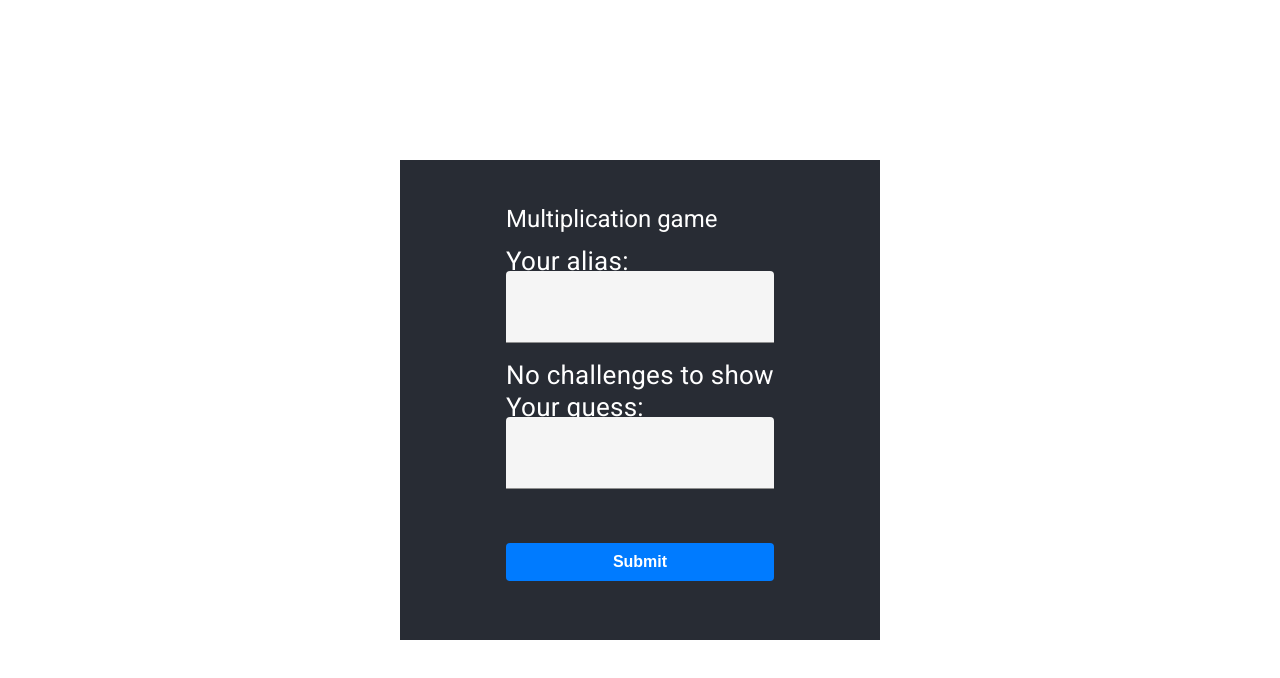
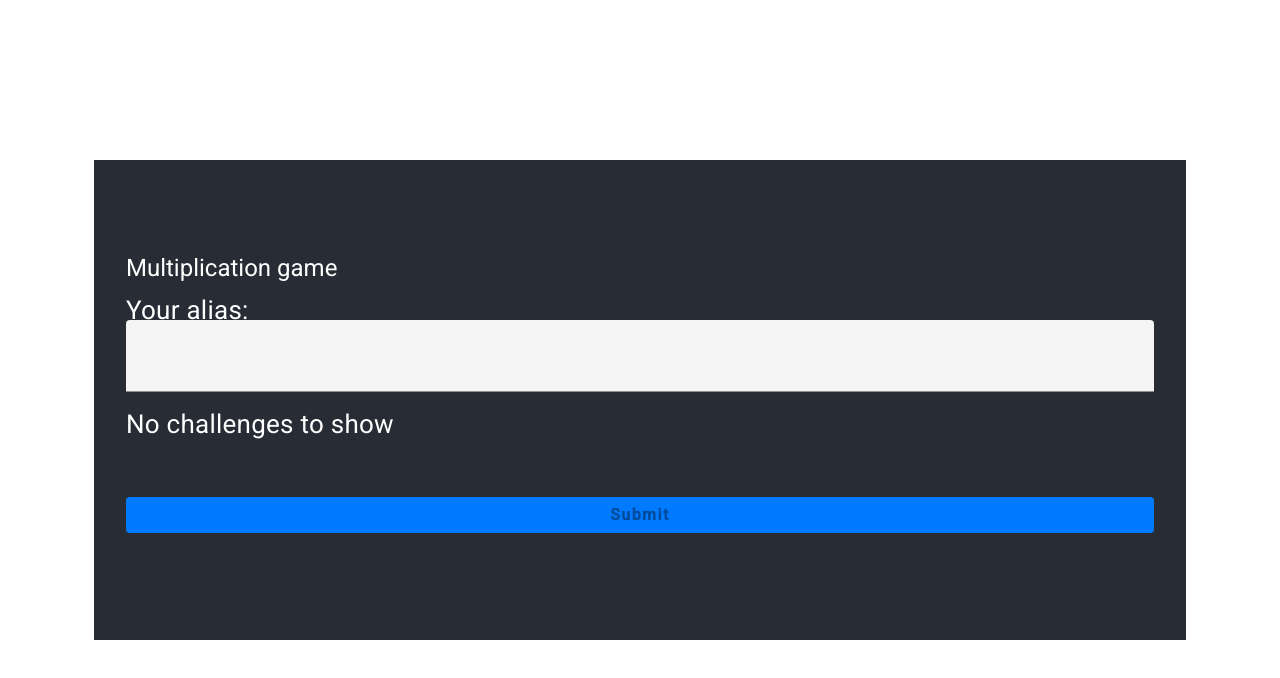
Before and after one commit to shabloel/book-microservices, an Angular app in the folder FE/multiplication-game/: page / in a window 1280 px wide. Shown: the top 678 px of the page. Built offline with nearby package versions, Linux system fonts and the light colour scheme; no server answers.

Commit message:
new code

```diff
--- a/FE/multiplication-game/src/app/app.module.ts
+++ b/FE/multiplication-game/src/app/app.module.ts
@@ -11,6 +11,7 @@ import { MatButtonModule } from '@angular/material/button';
 import { MatCheckboxModule } from '@angular/material/checkbox';
 import { MatChipsModule } from '@angular/material/chips';
 import { BrowserAnimationsModule } from '@angular/platform-browser/animations';
+import { MatFormFieldModule } from '@angular/material/form-field';
 
 @NgModule({
   declarations: [AppComponent, ChallengeComponentComponent],
@@ -25,6 +26,7 @@ import { BrowserAnimationsModule } from '@angular/platform-browser/animations';
     MatCheckboxModule,
     MatChipsModule,
     BrowserAnimationsModule,
+    MatFormFieldModule
   ],
   providers: [],
   bootstrap: [AppComponent],
--- a/FE/multiplication-game/src/app/components/challenge-component/challenge-component.component.css
+++ b/FE/multiplication-game/src/app/components/challenge-component/challenge-component.component.css
@@ -38,7 +38,6 @@
 }
 
 .input {
-  height: 30px;
   padding: 8px;
   font-size: 32px;
   font-family: Arial, sans-serif;
--- a/FE/multiplication-game/src/app/components/challenge-component/challenge-component.component.html
+++ b/FE/multiplication-game/src/app/components/challenge-component/challenge-component.component.html
@@ -3,6 +3,7 @@
 </head>
 
 <div class="container">
+
   <body>
     <main class="main">
       <h1>Multiplication game</h1>
@@ -10,17 +11,10 @@
         <label class="label">
           Your alias:
           <mat-form-field>
-            <input
-              matInput
-              class="input alias"
-              type="text"
-              formControlName="alias"
-            />
-            <mat-error
-              *ngIf="
+            <input matInput class="input alias" type="text" formControlName="alias" />
+            <mat-error *ngIf="
                 alias?.hasError('required') && (alias?.touched || alias?.dirty)
-              "
-            >
+              ">
               Your alias is required
             </mat-error>
           </mat-form-field>
@@ -34,31 +28,21 @@
           <p>No challenges to show</p>
         </ng-template>
 
-        <label *ngIf="challenge" class="label">
+
+        <mat-form-field class="input guess">
+          <mat-label *ngIf="challenge" class="label">
             Your guess:
-          <mat-form-field>
-            <input
-              matInput
-              class="input guess"
-              type="text"
-              formControlName="guess"
-            />
-            <mat-error
-              *ngIf="
-                guess?.hasError('required') && (guess?.touched || guess?.dirty)
-              "
-            >
+          </mat-label>
+          <input matInput type="number" formControlName="guess" />
+          <mat-error *ngIf="guess?.hasError('required') && (guess?.touched || guess?.dirty)">
             Guess is required
           </mat-error>
-            <mat-error
-              *ngIf="guess?.hasError('min') && (guess?.touched || guess?.dirty)"
-            >
+          <mat-error *ngIf="guess?.hasError('min') && (guess?.touched || guess?.dirty)">
             Guess should be at least zero
           </mat-error>
         </mat-form-field>
-        </label>
 
-        <button type="submit" [disabled]="form.invalid" class="button">
+        <button mat-button type="submit" [disabled]="form.invalid" class="button">
           Submit
         </button>
       </form>
--- a/FE/multiplication-game/src/app/components/challenge-component/challenge-component.component.ts
+++ b/FE/multiplication-game/src/app/components/challenge-component/challenge-component.component.ts
@@ -42,24 +42,29 @@ export class ChallengeComponentComponent implements OnInit {
       .subscribe((result) => {
         if (result.correct) {
           this.updateMessage('Congratulations, your guess is correct!');
+          console.log("field", this.form.value.guess);
         } else {
           this.updateMessage(
             'Oops! Your guess ' +
-              result.resultAttempt +
-              ' is wrong, but keep playing!'
-          );
-        }
-      });
+            result.resultAttempt +
+            ' is wrong, but keep playing!'
+            );
+          }
+        });
+        this.getChallenge()
+        this.clearInputFieldGuess();
   }
 
   private getChallenge() {
     this.challengeService.getChallenge().subscribe(
       (result) => {
         this.challenge = result;
+        console.log("new challenge: ", this.challenge);
         this.haveChallenge = true;
       },
       (error) => {
         console.error('Could not reach the server.');
+        this.haveChallenge = false;
       }
     );
   }
@@ -81,6 +86,11 @@ export class ChallengeComponentComponent implements OnInit {
     });
   }
 
+  private clearInputFieldGuess(): void {
+    this.form.get('guess')?.setValue('');
+    this.form.get('guess')?.markAsPristine();
+  }
+
   private updateMessage(message: string) {
     this.message = message;
   }
```
Also changed, not shown: 1 other file (tests, documents, lock files or other folders). Lines whose indentation alone changed are shown as unchanged.
